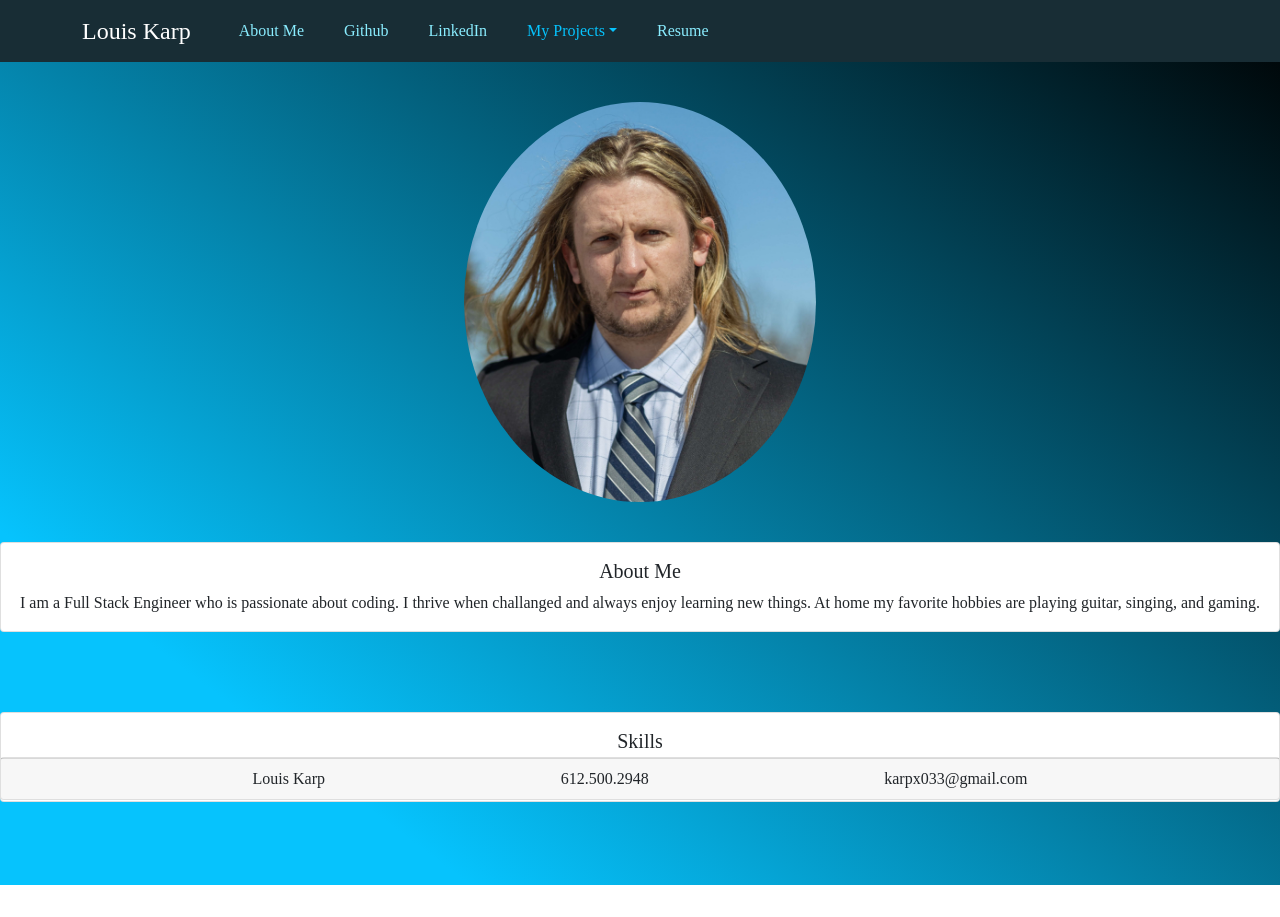
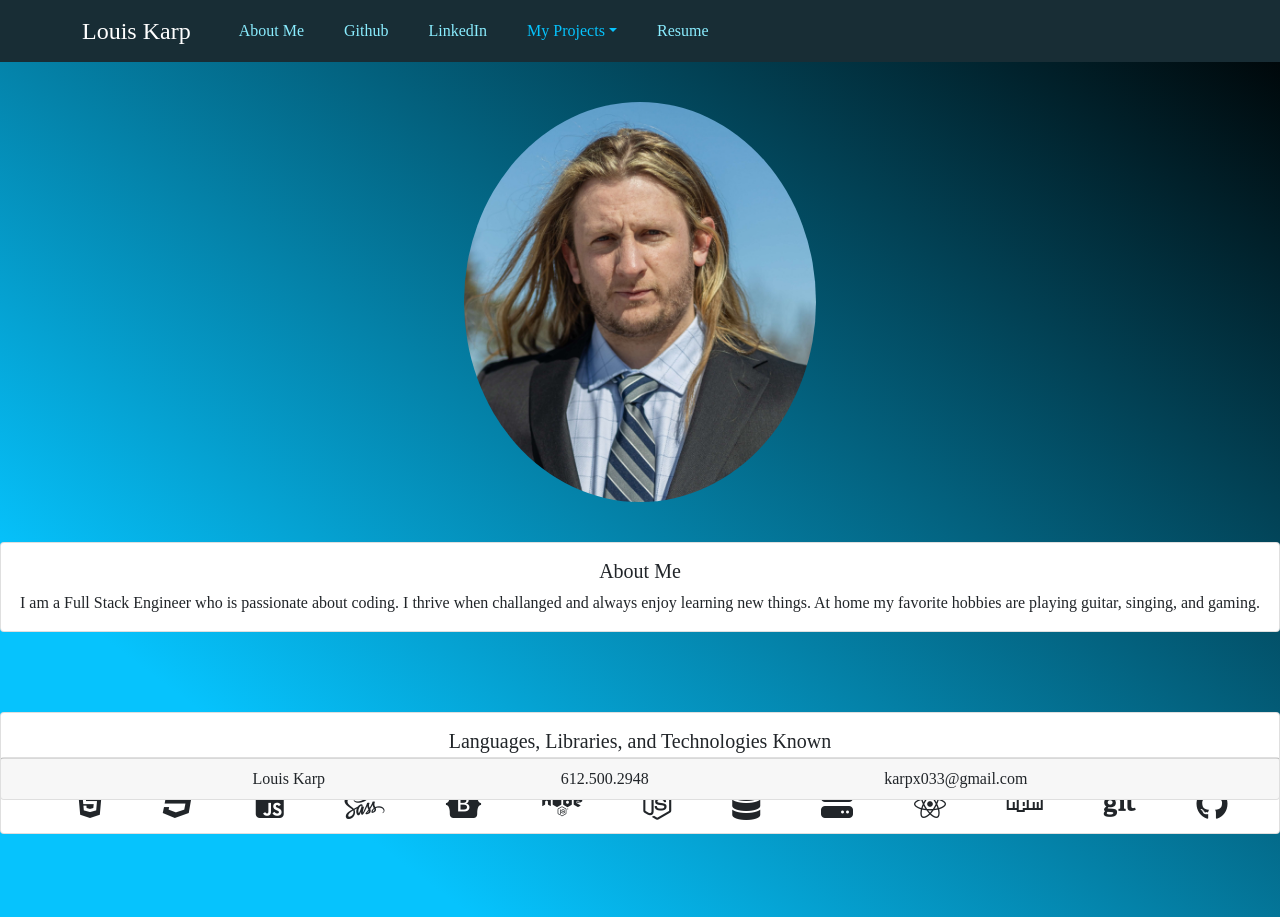
Before and after one commit to karpx033/Louis-Karp-Portfolio, a React (Create React App) app: page / in a window 1280 px wide. Before the commit the page ends 885 px from the top, so only its background shows below. Built offline with nearby package versions, Linux system fonts and the light colour scheme; a web font is replaced by a local one.

Commit message:
have technolgies icons added

```diff
--- a/public/index.html
+++ b/public/index.html
@@ -27,6 +27,7 @@
     -->
     <title>Louis Karp's Portfolio</title>
     <link href="https://fonts.googleapis.com/css2?family=Electrolize&display=swap" rel="stylesheet">
+    <script src="https://kit.fontawesome.com/29293d1eaf.js" crossorigin="anonymous"></script>
   </head>
   <body>
     <body style="background:
--- a/src/components/Bottom.js
+++ b/src/components/Bottom.js
@@ -4,7 +4,7 @@ function Bottom() {
 return (
     <Card id="bot">
         <Card.Footer>
-            <div style={{justifyContent: 'space-evenly', display: 'flex'}}>
+            <div style={{display: 'flex', flexWrap: 'wrap', justifyContent: 'space-evenly'}}>
             <span>Louis Karp</span>
             <span>612.500.2948</span>
             <span>karpx033@gmail.com</span>
--- a/src/components/Home.js
+++ b/src/components/Home.js
@@ -18,12 +18,22 @@ function Home() {
 </Card>
 <Card style={{ marginTop: '10vh'}}>
   <Card.Body>
-    <Card.Title>Skills</Card.Title>
-    <Card.Text>
-    <FontAwesomeIcon icon="fa-brands fa-html5" />
-    <FontAwesomeIcon icon="fa-brands fa-css3" />
-    <FontAwesomeIcon icon={faCoffee} />
-    </Card.Text>
+    <Card.Title>Languages, Libraries, and Technologies Known</Card.Title>
+    <div style={{marginTop: '3vh', display: 'flex', flexWrap: 'wrap', justifyContent: 'space-evenly'}}>
+    <span style={{marginLeft: '2vw', marginTop: '2vh'}}><i class="fa-brands fa-html5 fa-2xl"></i></span>
+    <span style={{marginLeft: '2vw', marginTop: '2vh'}}><i class="fa-brands fa-css3 fa-2xl"></i></span>
+    <span style={{marginLeft: '2vw', marginTop: '2vh'}}><i class="fa-brands fa-js-square fa-2xl"></i></span>
+    <span style={{marginLeft: '2vw', marginTop: '2vh'}}><i class="fa-brands fa-sass fa-2xl"></i></span>
+    <span style={{marginLeft: '2vw', marginTop: '2vh'}}><i class="fa-brands fa-bootstrap fa-2xl"></i></span>
+    <span style={{marginLeft: '2vw', marginTop: '2vh'}}><i class="fa-brands fa-node fa-2xl"></i></span>
+    <span style={{marginLeft: '2vw', marginTop: '2vh'}}><i class="fa-brands fa-node-js fa-2xl"></i></span>
+    <span style={{marginLeft: '2vw', marginTop: '2vh'}}><i class="fa-solid fa-database fa-2xl"></i></span>
+    <span style={{marginLeft: '2vw', marginTop: '2vh'}}><i class="fa-solid fa-server fa-2xl"></i></span>
+    <span style={{marginLeft: '2vw', marginTop: '2vh'}}><i class="fa-brands fa-react fa-2xl"></i></span>
+    <span style={{marginLeft: '2vw', marginTop: '2vh'}}><i class="fa-brands fa-npm fa-2xl"></i></span>
+    <span style={{marginLeft: '2vw', marginTop: '2vh'}}><i class="fa-brands fa-git fa-2xl"></i></span>
+    <span style={{marginLeft: '2vw', marginTop: '2vh'}}><i class="fa-brands fa-github fa-2xl"></i></span>
+    </div>
   </Card.Body>
 </Card>
 </div>
```
